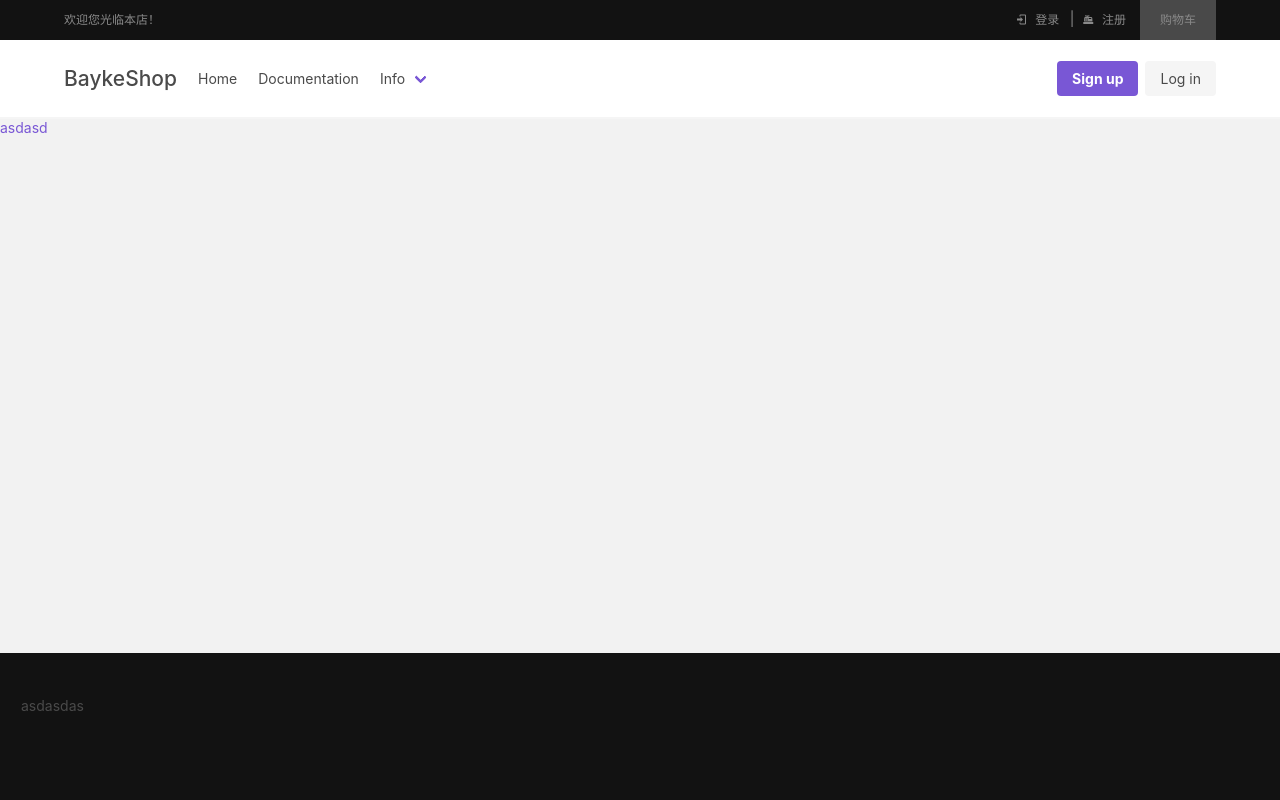
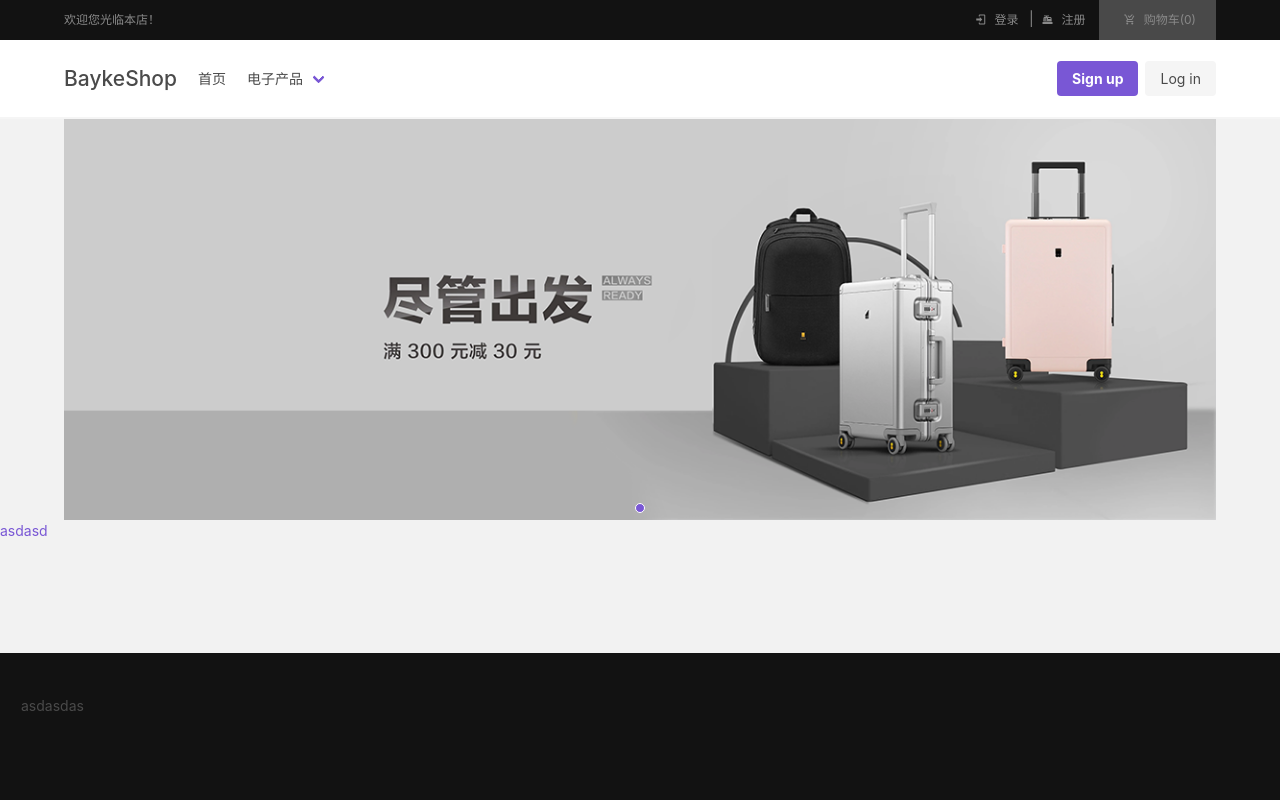
Before and after one commit to TheSpecialAngle/baykeShop, a Django app: page / in a window 1280 px wide. Run offline with Django 4.2, Linux system fonts and the light colour scheme; data comes from the database, SQL or seed files in the repository; both versions use the stored data as it was after the commit; some libraries are stand-ins or nearby versions.

Commit message:
轮播图设置

```diff
--- a/baykeshop/admin.py
+++ b/baykeshop/admin.py
@@ -1,2 +1,3 @@
+from baykeshop.public.admin import BaykeShopBannerAdmin
 from baykeshop.module.user import admin as user_admin
 from baykeshop.module.goods import admin as goods_admin
--- /dev/null
+++ b/baykeshop/templates/baykeshop/banner.html
@@ -0,0 +1,25 @@
+{{ carousels|json_script:"carousel-data" }}
+<div id="carousel" class="container">
+    <template>
+        <b-carousel>
+            <b-carousel-item v-for="(carousel, i) in carousels" :key="i">
+                <section :class="`hero is-medium`">
+                    <a class="image" :href="carousel.target_url">
+                        <img :src="`${carousel.img}`" :alt="carousel.desc">
+                    </a>
+                </section>
+            </b-carousel-item>
+        </b-carousel>
+    </template>
+</div>
+
+<script>
+    var value = JSON.parse(document.getElementById('carousel-data').textContent);
+    var carousel = new Vue({
+        el: '#carousel',
+        delimiters: ['{$', '$}'],
+        data: {
+            carousels: value
+        }
+    })
+</script>
--- a/baykeshop/templates/baykeshop/base.html
+++ b/baykeshop/templates/baykeshop/base.html
@@ -1,4 +1,4 @@
-{% load i18n static %}<!DOCTYPE html>
+{% load i18n static shop_tags %}<!DOCTYPE html>
 {% get_current_language as LANGUAGE_CODE %}{% get_current_language_bidi as LANGUAGE_BIDI %}
 <html lang="{{ LANGUAGE_CODE|default:"en-us" }}" dir="{{ LANGUAGE_BIDI|yesno:'rtl,ltr,auto' }}">
 <head>
@@ -29,17 +29,65 @@
                             <span class="icon"><i class="mdi mdi-login"></i></span>
                             登录
                         </a> <span class="is-size-6">|</span>
-                        <a class="mr-3" href="" target="_blank">
+                        <a class="mr-3" href="{% url 'baykeshop:register' %}" target="_blank">
                             <span class="icon"><i class="mdi mdi-cash-register"></i></span>
                             注册
                         </a>
-                        <a class="cart" href="">购物车</a>
+                        <a class="cart" href="">
+                            <span class="icon"><i class="mdi mdi-cart-check"></i></span>
+                            购物车(0)
+                        </a>
                         {% endblock %}
                     </div>
                 </div>
             </div>
+
             <div id="header">
-                {% include 'baykeshop/navbar.html' %}
+                <div id="navbar">
+                    <template>
+                        <b-navbar spaced shadow transparent wrapper-class="{% block navclass %}container{% endblock %}">
+                            <template #brand>
+                                <b-navbar-item tag="div">
+                                    {% block navbar_logo %}
+                                    <h1 class="is-size-4 has-text-weight-medium">BaykeShop</h1>
+                                    {% endblock %}
+                                </b-navbar-item>
+                            </template>
+                            <template #start>
+                                {% block navbar_start %}
+                                <b-navbar-item href="{% url 'baykeshop:home' %}">
+                                    首页
+                                </b-navbar-item>
+                                {% navbar_result as cates %}
+                                {% for cate in cates %}
+                                <b-navbar-dropdown label="{{ cate.name }}">
+                                    {% for sub_cate in cate.sub_cates %}
+                                    <b-navbar-item href="#">
+                                        {{ sub_cate.name }}
+                                    </b-navbar-item>
+                                    {% endfor %}
+                                </b-navbar-dropdown>
+                                {% endfor %}
+                                {% endblock %}
+                            </template>
+
+                            <template #end>
+                                {% block navbar_end %}
+                                <b-navbar-item tag="div">
+                                    <div class="buttons">
+                                        <a class="button is-primary">
+                                            <strong>Sign up</strong>
+                                        </a>
+                                        <a class="button is-light">
+                                            Log in
+                                        </a>
+                                    </div>
+                                </b-navbar-item>
+                                {% endblock %}
+                            </template>
+                        </b-navbar>
+                    </template>
+                </div>
             </div>
         {% endblock %}
 
@@ -75,12 +123,20 @@
             </b-notification>
         </div>
         {% endfor %}
+        <script>
+            var notification = new Vue({
+                el: '#notification',
+                delimiters: ['{$', '$}'],
+            })
+        </script>
     {% endif %}
 
     <script>
-        var notification = new Vue({
-            el: '#notification',
+        var navbar = new Vue({
+            el: '#navbar',
             delimiters: ['{$', '$}'],
+            data: {},
+            methods: {}
         })
     </script>
 </body>
--- a/baykeshop/templates/baykeshop/index.html
+++ b/baykeshop/templates/baykeshop/index.html
@@ -1,4 +1,11 @@
 {% extends 'baykeshop/base_site.html' %}
+
+{% load i18n shop_tags %}
+
+
+{% block header %}{{ block.super }}
+    {% banners_result %}
+{% endblock %}
 
 
 {% block content %}
--- a/baykeshop/templates/baykeshop/navbar.html
+++ /dev/null
@@ -1,49 +0,0 @@
-<div id="navbar">
-<template>
-    <b-navbar spaced shadow transparent wrapper-class="{% block navclass %}container{% endblock %}">
-        <template #brand>
-            <b-navbar-item tag="div">
-                <h1 class="is-size-4 has-text-weight-medium">BaykeShop</h1>
-            </b-navbar-item>
-        </template>
-        <template #start>
-            <b-navbar-item href="#">
-                Home
-            </b-navbar-item>
-            <b-navbar-item href="#">
-                Documentation
-            </b-navbar-item>
-            <b-navbar-dropdown label="Info">
-                <b-navbar-item href="#">
-                    About
-                </b-navbar-item>
-                <b-navbar-item href="#">
-                    Contact
-                </b-navbar-item>
-            </b-navbar-dropdown>
-        </template>
-
-        <template #end>
-            <b-navbar-item tag="div">
-                <div class="buttons">
-                    <a class="button is-primary">
-                        <strong>Sign up</strong>
-                    </a>
-                    <a class="button is-light">
-                        Log in
-                    </a>
-                </div>
-            </b-navbar-item>
-        </template>
-    </b-navbar>
-</template>
-</div>
-
-<script>
-    var navbar = new Vue({
-        el: '#navbar',
-        delimiters: ['{$', '$}'],
-        data: {},
-        methods: {}
-    })
-</script>
--- a/baykeshop/templatetags/shop_tags.py
+++ b/baykeshop/templatetags/shop_tags.py
@@ -1,9 +1,22 @@
 from django.template import Library
 
-from baykeshop.models import BaykePermission
+from baykeshop.models import BaykePermission, BaykeShopCategory, BaykeBanner
 from baykeshop.config.settings import bayke_settings
 
 register = Library()
+
+@register.simple_tag
+def navbar_result():
+    cates = BaykeShopCategory.objects.filter(is_home=True, parent__isnull=True)
+    for cate in cates:
+        cate.sub_cates = cate.baykeshopcategory_set.filter(is_home=True)
+    return cates
+
+
+@register.inclusion_tag(filename="baykeshop/banner.html")
+def banners_result():
+    queryset = BaykeBanner.objects.values('id', 'img', 'desc', 'target_url')
+    return {'carousels': list(queryset)}
 
 
 @register.simple_tag
```
Also changed, not shown: baykeshop/public/admin.py (+15 -0 lines), db.sqlite3, media/carousel/2023/03/d67b32eeb54aef69b2b53f4bafa3f2f2.png (added), media/category/imgMap/2023/d2a316f8e8dd3b8ba4335c8197fb4ff2.png (added).
